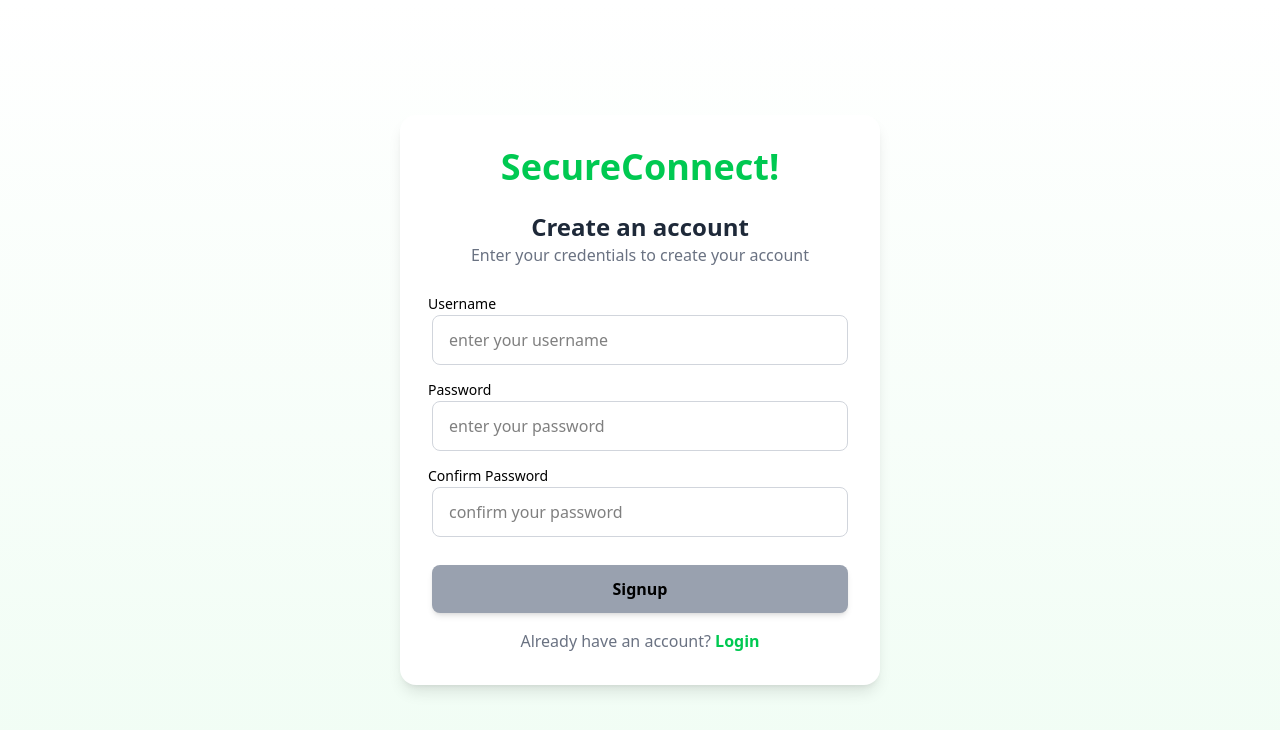
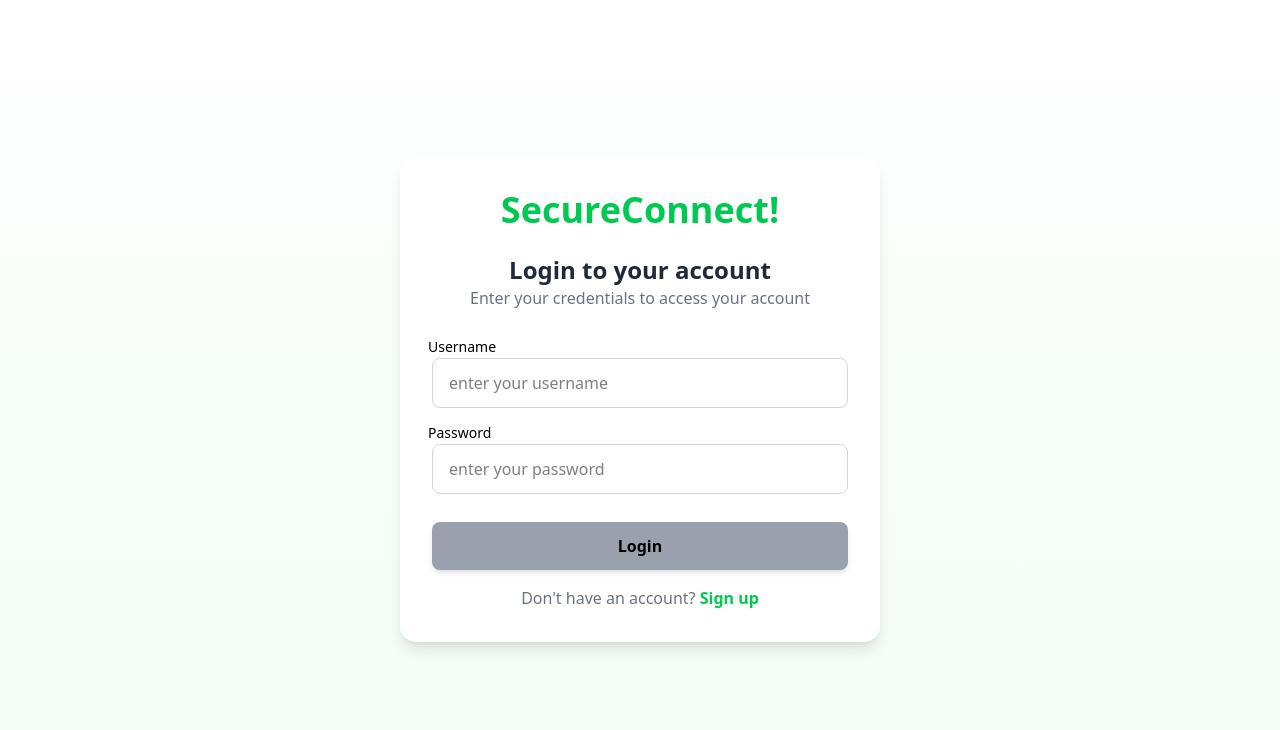
Before and after one commit to ChamilkaMihiraj2002/SpiritX_Zenova_01_01, a React (Vite) app in the folder frontend/: page / in a window 1280 px wide. Shown: the top 730 px of the page. Built offline with nearby package versions, Linux system fonts and the light colour scheme.

Commit message:
Update routing and login functionality: change root route to Login component, store user info in localStorage, and redirect to landing page after successful login.

```diff
--- a/frontend/src/App.jsx
+++ b/frontend/src/App.jsx
@@ -22,7 +22,7 @@ function App() {
       </nav> */}
 
       <Routes>
-        <Route path="/" element={<Signup />} />
+        <Route path="/" element={<Login />} />
         <Route path="/signup" element={<Signup />} />
         <Route path="/login" element={<Login />} />
         <Route path="/landing" element={<Landing />} />
--- a/frontend/src/authService.js
+++ b/frontend/src/authService.js
@@ -48,6 +48,10 @@ export const loginUser = (credentials) => {
     return { success: false, message: "Incorrect password" };
   }
 
+  // Store user info in localStorage
+  localStorage.setItem("isLoggedIn", "true");
+  localStorage.setItem("currentUser", user.username);
+
   return { success: true, user: { username: user.username } };
 };
 
--- a/frontend/src/pages/Login.jsx
+++ b/frontend/src/pages/Login.jsx
@@ -49,13 +49,15 @@ function Login() {
     setGlobalError("");
 
     if (Object.values(newErrors).every((error) => error === "")) {
-      const result = loginUser(formData.username, formData.password);
+      const result = loginUser({
+        username: formData.username,
+        password: formData.password,
+      });
 
       if (result.success) {
         alert("Login successful! Redirecting to dashboard...");
-        // Redirect to dashboard after 2 seconds
         setTimeout(() => {
-          navigate("/dashboard");
+          navigate("/landing"); // Ensure this is working
         }, 2000);
       } else {
         setGlobalError(result.message);
```
